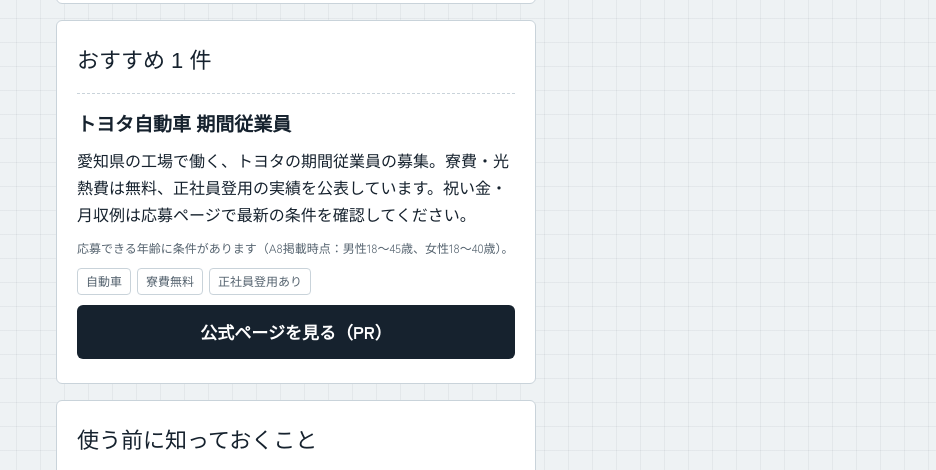
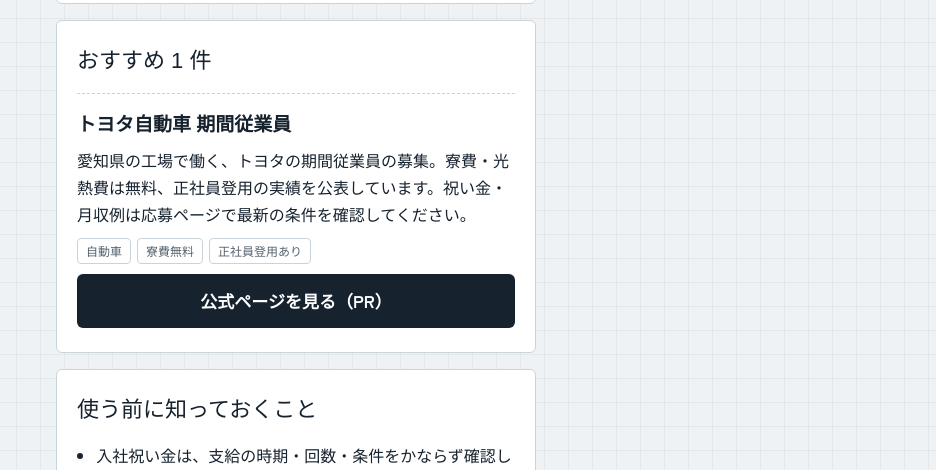
Before and after one commit to eigalee-hub/mune-kyuryo-shindan, a plain HTML site: page intro.html in a window 1280 px wide. Shown: the part 270-740 px from the top of the page, without its empty margins (344-1280 px from the left). Drawn offline with Linux system fonts and the light colour scheme; a web font is replaced by a local one.

Commit message:
紹介ページからトヨタの年齢の注記と年代の絞り込みを外す
A8の管理画面の情報（会員しか見られない情報）を載せないため、また公式の応募資格は「満18歳以上」だけのため。

Co-Authored-By: Claude Opus 5.5 <noreply@anthropic.com>

```diff
--- a/intro.html
+++ b/intro.html
@@ -99,7 +99,7 @@ const SERVICES = {
   // name, desc, tags, url（ASPの広告リンク。A8は掲載サイト「ムネさんの給料ノート（3分診断）」で作ったリンクを入れる。サブIDを付けられるASPは {subid} を入れる）, types
     // ages があるサービスは、診断で答えた年代がその中にある人にだけ出す。年代が分からないときは出して ageNote を添える
   list: [
-    { id:"toyota", name:"トヨタ自動車 期間従業員", desc:"愛知県の工場で働く、トヨタの期間従業員の募集。寮費・光熱費は無料、正社員登用の実績を公表しています。祝い金・月収例は応募ページで最新の条件を確認してください。", tags:["自動車","寮費無料","正社員登用あり"], url:"https://px.a8.net/svt/ejp?a8mat=4BGTLN+2BY7E2+5SAW+5YRHE", types:["earn","career","start"], ages:["u20","20","30","40"], ageNote:"応募できる年齢に条件があります（A8掲載時点：男性18〜45歳、女性18〜40歳）。" },
+    { id:"toyota", name:"トヨタ自動車 期間従業員", desc:"愛知県の工場で働く、トヨタの期間従業員の募集。寮費・光熱費は無料、正社員登用の実績を公表しています。祝い金・月収例は応募ページで最新の条件を確認してください。", tags:["自動車","寮費無料","正社員登用あり"], url:"https://px.a8.net/svt/ejp?a8mat=4BGTLN+2BY7E2+5SAW+5YRHE", types:["earn","career","start"] },
     { id:"makersjob", name:"メーカーズジョブ", desc:"期間工・製造業の求人を紹介するサービス。担当者と面談して、複数のメーカーを比べて選べます。", tags:["複数メーカー比較","面談あり"], url:"", types:["earn","career","start","day"] },
     { id:"kubota", name:"クボタ 筑波工場 期間従業員", desc:"茨城県の工場で農業機械などをつくる、クボタの期間従業員の募集。", tags:["農業機械","茨城"], url:"", types:["career","day"] },
     { id:"koujouworld", name:"工場求人ワールド", desc:"全国の工場・製造業の求人を探せるサイト。地元で通える求人や日勤の求人も探せます。", tags:["全国","日勤あり","地元で探す"], url:"", types:["day","start"] }
```
